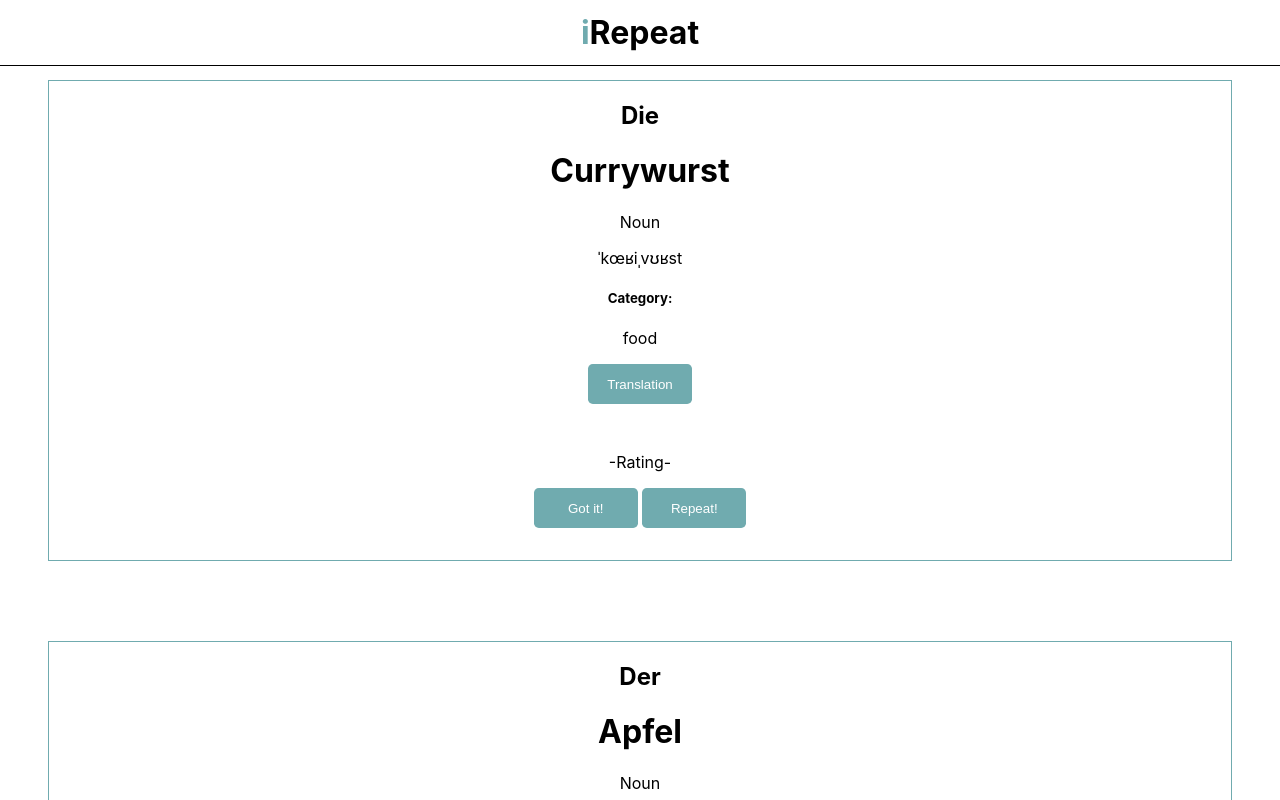
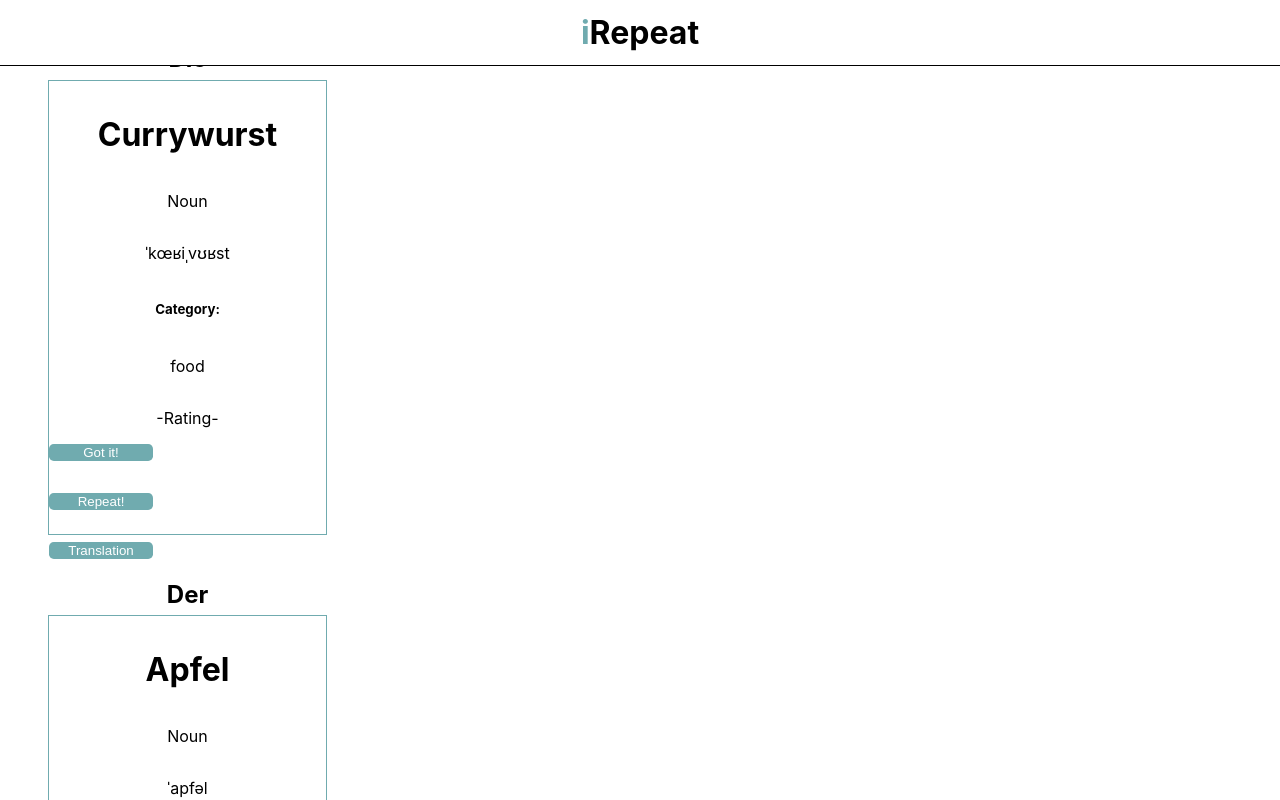
Before and after one commit to JannisHeyer/irepeat-app, a Next.js app: page / in a window 1280 px wide. Shown: the top 800 px of the page. Built offline with nearby package versions, Linux system fonts and the light colour scheme.

Commit message:
implemented a flip animation revealing the translation on the backsite of the cue card

```diff
--- a/components/BrowseByCategory.jsx
+++ b/components/BrowseByCategory.jsx
@@ -1,4 +1,4 @@
-const BrowsByCategory = () => {
+const BrowseByCategory = () => {
   return (
     <>
       <section>
--- a/components/Card.jsx
+++ b/components/Card.jsx
@@ -1,41 +1,106 @@
 import styled from "styled-components";
+import { motion } from "framer-motion";
+import { useState } from "react";
 
-export const Card = ({ article, word, wordType, ipa, category }) => {
+const variants = {
+  front: { rotateY: 0 },
+  back: { rotateY: 180 },
+};
+
+export const Card = ({
+  article,
+  word,
+  wordType,
+  ipa,
+  category,
+  translation,
+}) => {
+  const [isFlipped, setIsFlipped] = useState(false);
+
   return (
     <>
-      <StyledCardContainer>
-        <div>
+      <StyledMotionDiv
+        animate={isFlipped ? "back" : "front"}
+        variants={variants}
+      >
+        {!isFlipped ? (
+          <StyledCardContainerFront>
             <h2>{article}</h2>
             <h1>{word}</h1>
             <p>{wordType}</p>
             <p>{ipa}</p>
             <h5>Category:</h5>
             <p>{category}</p>
-          <StyledButton>Translation</StyledButton>
-          <div>
             <p>-Rating-</p>
-          </div>
             <StyledButton>Got it!</StyledButton>{" "}
             <StyledButton>Repeat!</StyledButton>
-        </div>
-      </StyledCardContainer>
+            <StyledButton
+              onClick={() => setIsFlipped((isFlipped) => !isFlipped)}
+            >
+              Translation
+            </StyledButton>
+          </StyledCardContainerFront>
+        ) : (
+          <StyledCardContainerBack className="cardBack">
+            <h2>Translation:</h2>
+            <h3>{translation}</h3>
+            <StyledButton
+              className="buttonBack"
+              onClick={() => setIsFlipped((isFlipped) => !isFlipped)}
+            >
+              Back!
+            </StyledButton>
+            <StyledButton className="buttonBack">Got it!</StyledButton>{" "}
+            <StyledButton className="buttonBack">Repeat!</StyledButton>
+          </StyledCardContainerBack>
+        )}
+      </StyledMotionDiv>
     </>
   );
 };
 
 export default Card;
+const StyledMotionDiv = styled(motion.div)`
+  background-color: transparent;
+  //position: relative;
+  width: 279px;
+  height: 455.13px;
+  margin: 5rem 3rem 0rem 3rem;
+  perspective: 1000px;
+`;
 
-const StyledCardContainer = styled.div`
+const StyledCardContainerFront = styled.div`
+  position: absolute;
+  top: 0;
+  width: 100%;
+  height: 100%;
+  background-color: white;
   display: flex;
   flex-direction: column;
   justify-content: center;
-  margin: 5rem 3rem 0rem 3rem;
   text-align: center;
   border: 1px solid var(--main-color);
+  transition: transform 0.8s;
+  transform-style: preserve-3d;
   & li {
     float: left;
   }
 `;
+
+const StyledCardContainerBack = styled.div`
+  position: absolute;
+  top: 0;
+  width: 100%;
+  height: 100%;
+  background-color: white;
+  display: flex;
+  flex-direction: column;
+  justify-content: center;
+  text-align: center;
+  border: 1px solid var(--main-color);
+  transform: rotateY(180deg);
+`;
+
 const StyledButton = styled.button`
   color: white;
   border: none;
--- a/components/Navbar.jsx
+++ b/components/Navbar.jsx
@@ -11,12 +11,12 @@ export const Navbar = () => {
           </Link>
         </li>
         <li>
-          <Link href="/CreateCard">
+          <Link href="/components/CreateCard">
             <img src="/Icons/AddCard-Black.svg" alt="Main Icon" />
           </Link>
         </li>
         <li>
-          <Link href="/Categories">
+          <Link href="/components/Categories">
             <img src="/Icons/Categories-Black.svg" alt="Main Icon" />
           </Link>
         </li>
--- a/components/Rating.jsx
+++ b/components/Rating.jsx
@@ -1,3 +1,3 @@
 const Rating = () => {
-  return <></>;
+  return null;
 };
--- a/package.json
+++ b/package.json
@@ -9,6 +9,8 @@
     "lint": "next lint"
   },
   "dependencies": {
+    "animate.css": "^4.1.1",
+    "framer-motion": "^5.0.1",
     "next": "12.0.1",
     "react": "17.0.2",
     "react-dom": "17.0.2",
--- a/pages/index.jsx
+++ b/pages/index.jsx
@@ -1,8 +1,7 @@
-import styled from "styled-components";
 import { Navbar } from "../components/Navbar";
 import { Header } from "../components/Header";
 import Card from "../components/Card";
-import { vocabularies } from "../components/vocabularies";
+import { vocabularies } from "./vocabularies";
 
 export default function Home() {
   return (
@@ -11,15 +10,16 @@ export default function Home() {
 
       <main>
         {vocabularies.map(
-          ({ id, article, word, wordType, ipa, category, rating }) => (
+          ({ article, word, wordType, ipa, category, rating, translation }) => (
             <Card
-              key={id}
+              key={word}
               word={word}
               article={article}
               wordType={wordType}
               ipa={ipa}
               category={category}
               rating={rating}
+              translation={translation}
             />
           )
         )}
--- a/components/vocabularies.jsx
+++ b/pages/vocabularies.js
@@ -1,8 +1,5 @@
-import { v4 as uuidv4 } from "uuid";
-
 export const vocabularies = [
   {
-    id: uuidv4(),
     word: "Currywurst",
     article: "Die",
     wordType: "Noun",
@@ -12,7 +9,6 @@ export const vocabularies = [
     translation: "Currywurst or Curry sausage",
   },
   {
-    id: uuidv4(),
     word: "Apfel",
     article: "Der",
     wordType: "Noun",
@@ -22,7 +18,6 @@ export const vocabularies = [
     translation: "Apple",
   },
   {
-    id: uuidv4(),
     word: "Brot",
     article: "Das",
     wordType: "Noun",
@@ -32,7 +27,6 @@ export const vocabularies = [
     translation: "Bread",
   },
   {
-    id: uuidv4(),
     word: "Teller",
     article: "Der",
     wordType: "Noun",
@@ -42,7 +36,6 @@ export const vocabularies = [
     translation: "Plate",
   },
   {
-    id: uuidv4(),
     word: "Essen",
     article: "Das",
     wordType: "Noun",
@@ -52,7 +45,6 @@ export const vocabularies = [
     translation: "Food",
   },
   {
-    id: uuidv4(),
     word: "Küchenutensil",
     article: "Das",
     wordType: "Noun",
@@ -62,7 +54,6 @@ export const vocabularies = [
     translation: "kitchen utensil",
   },
   {
-    id: uuidv4(),
     word: "Wunderbar",
     article: "",
     wordType: "Adjective",
@@ -72,7 +63,6 @@ export const vocabularies = [
     translation: "Marvelous",
   },
   {
-    id: uuidv4(),
     word: "Ängstlich",
     article: "",
     wordType: "Adjective",
@@ -82,7 +72,6 @@ export const vocabularies = [
     translation: "",
   },
   {
-    id: uuidv4(),
     word: "Ängstlich",
     article: "",
     wordType: "Adjective",
@@ -93,7 +82,6 @@ export const vocabularies = [
   },
 
   {
-    id: uuidv4(),
     word: "Chronisch",
     article: "",
     wordType: "Adjective",
@@ -104,7 +92,6 @@ export const vocabularies = [
   },
 
   {
-    id: uuidv4(),
     word: "Ausgefuchst",
     article: "",
     wordType: "Adjective",
@@ -114,7 +101,6 @@ export const vocabularies = [
     translation: "Clever",
   },
   {
-    id: uuidv4(),
     word: "Bus",
     article: "Der",
     wordType: "Noun",
@@ -124,7 +110,6 @@ export const vocabularies = [
     translation: "Bus",
   },
   {
-    id: uuidv4(),
     word: "Bushaltestelle",
     article: "Die",
     wordType: "Noun",
@@ -134,7 +119,6 @@ export const vocabularies = [
     translation: "Bus stop",
   },
   {
-    id: uuidv4(),
     word: "Fliegen",
     article: "Das",
     wordType: "Substantiv",
@@ -144,7 +128,6 @@ export const vocabularies = [
     translation: "Flying",
   },
   {
-    id: uuidv4(),
     word: "bogenschießen",
     article: "",
     wordType: "Substantiv",
@@ -154,7 +137,6 @@ export const vocabularies = [
     translation: "Archery",
   },
   {
-    id: uuidv4(),
     word: "programmieren",
     article: "",
     wordType: "Verb",
@@ -164,7 +146,6 @@ export const vocabularies = [
     translation: "To Program",
   },
   {
-    id: uuidv4(),
     word: "Henne",
     article: "Die",
     wordType: "Noun",
@@ -174,7 +155,6 @@ export const vocabularies = [
     translation: "Hen",
   },
   {
-    id: uuidv4(),
     word: "merkwürdig",
     article: "",
     wordType: "Adjektiv",
--- a/styles/globalStyles.jsx
+++ b/styles/globalStyles.jsx
@@ -2,7 +2,7 @@ import { createGlobalStyle } from "styled-components";
 
 const GlobalStyles = createGlobalStyle`
 :root {
---main-color:#70abaf;
+--main-color: #70abaf;
 --button-border-radius: 0.3rem;
 --button-height: 2.5rem;
 --button-width: 6.5rem;
```
Also changed, not shown: 1 other file (tests, documents, lock files or other folders). Lines whose indentation alone changed are shown as unchanged.
